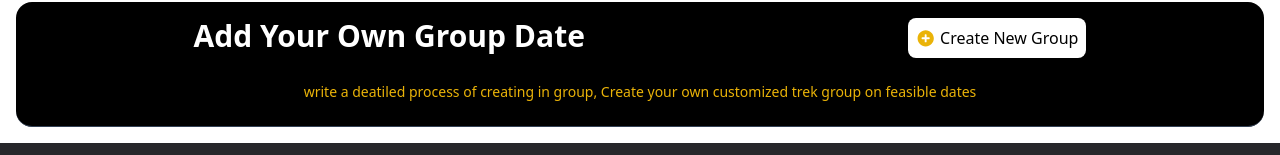
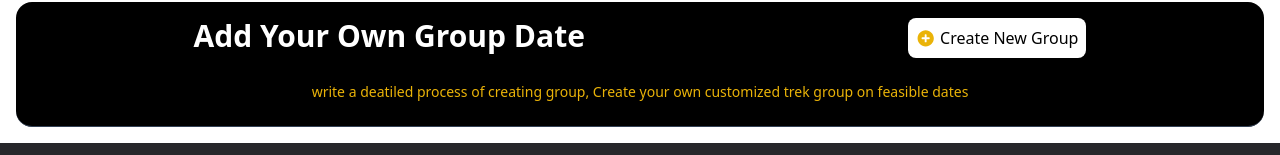
Before and after one commit to Pritam-00/My-App, a React (Create React App) app: page / in a window 1280 px wide. Shown: the part 510-665 px from the top of the page. Built offline with nearby package versions, Linux system fonts and the light colour scheme.

Commit message:
true-false issue solved

```diff
--- a/src/components/CreateNewGroup.js
+++ b/src/components/CreateNewGroup.js
@@ -1,6 +1,6 @@
 import React from "react";
 
-export default function CreateNewGroupButton () {
+export default function CreateNewGroup () {
 
 
     return (
@@ -43,7 +43,7 @@ export default function CreateNewGroupButton () {
                         text-center
                         text-sm pt-2
                         px-4 py-2">
-                write a deatiled process of creating in group, Create your own customized trek group
+                write a deatiled process of creating group, Create your own customized trek group
                 on feasible dates
         </p>
        </div>
--- a/src/components/DescriptionBox.js
+++ b/src/components/DescriptionBox.js
@@ -11,7 +11,7 @@ export default function DescriptionBox () {
         <>
         <div className="bg-red-500 relative">
             <h2 className="uppercase font-bold text-4xl p-6">The Idea That Created</h2>
-            <p className={`text-white m-4 ${isClicked? 'pb-20':'max-h-96 overflow-hidden' }`}>
+            <p className={`text-white m-4 ${isClicked? 'pb-20':'max-h-96 overflow-hidden ' }`}>
 
                 The inception of “The Trail Makers” emerged from a profound love for the
                 Indian Himalayas and a burning desire to unearth its hidden treasures.
```
